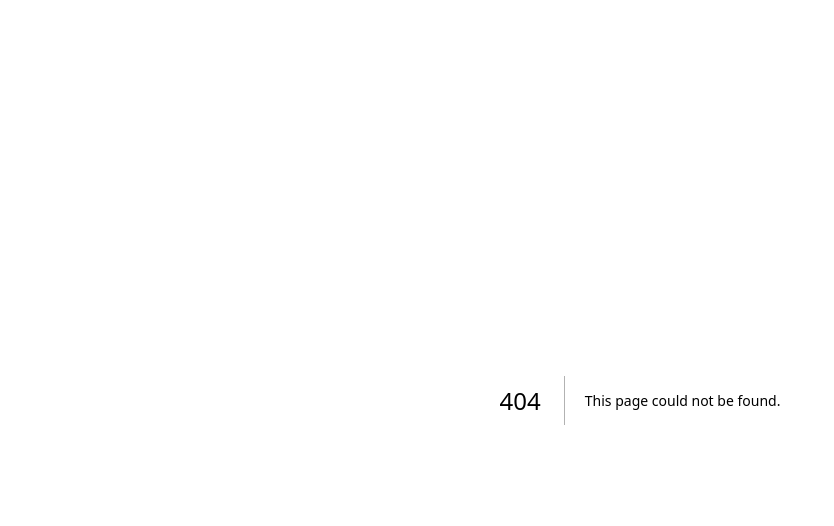
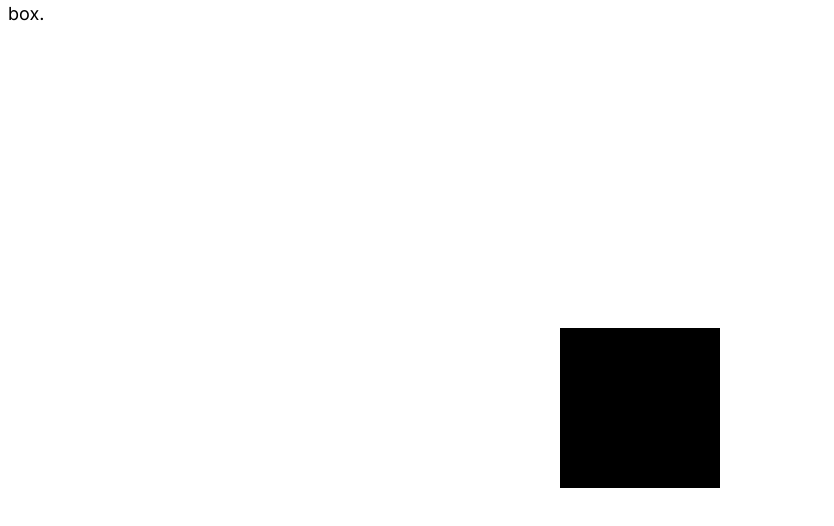
Before and after one commit to JstVex/box., a Next.js app: page /blackbox in a window 1280 px wide. Before the commit this address had no page. Shown: the top 526 px of the page, without its empty margins (0-834 px from the left). Built offline with nearby package versions, Linux system fonts and the light colour scheme.

Commit message:
Create page for black box

```diff
--- /dev/null
+++ b/src/app/blackbox/page.tsx
@@ -0,0 +1,16 @@
+import Link from "next/link";
+
+const BlackBox = () => {
+    return (
+        <div className="h-screen">
+            <Link href="/" className="ml-2 text-lg">
+                box.
+            </Link>
+            <div className="w-screen h-[95vh] flex items-center justify-center">
+                <div className="w-40 h-40 bg-black"></div>
+            </div>
+        </div>
+    );
+}
+
+export default BlackBox;
```
